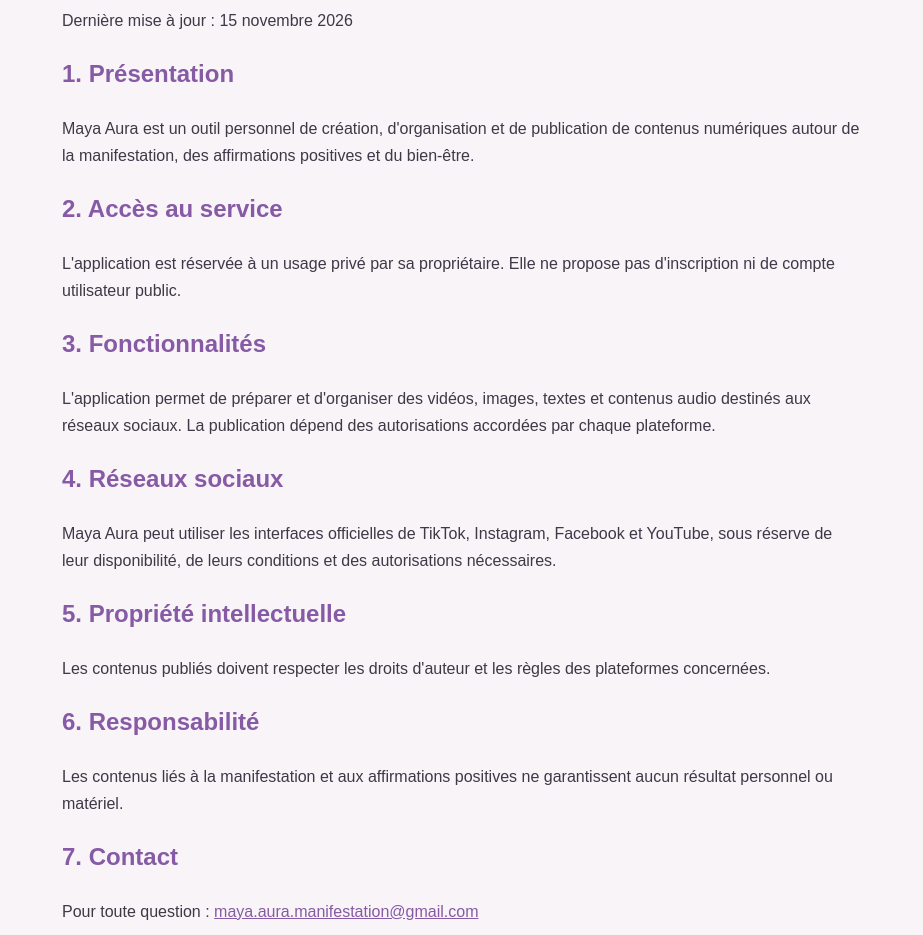
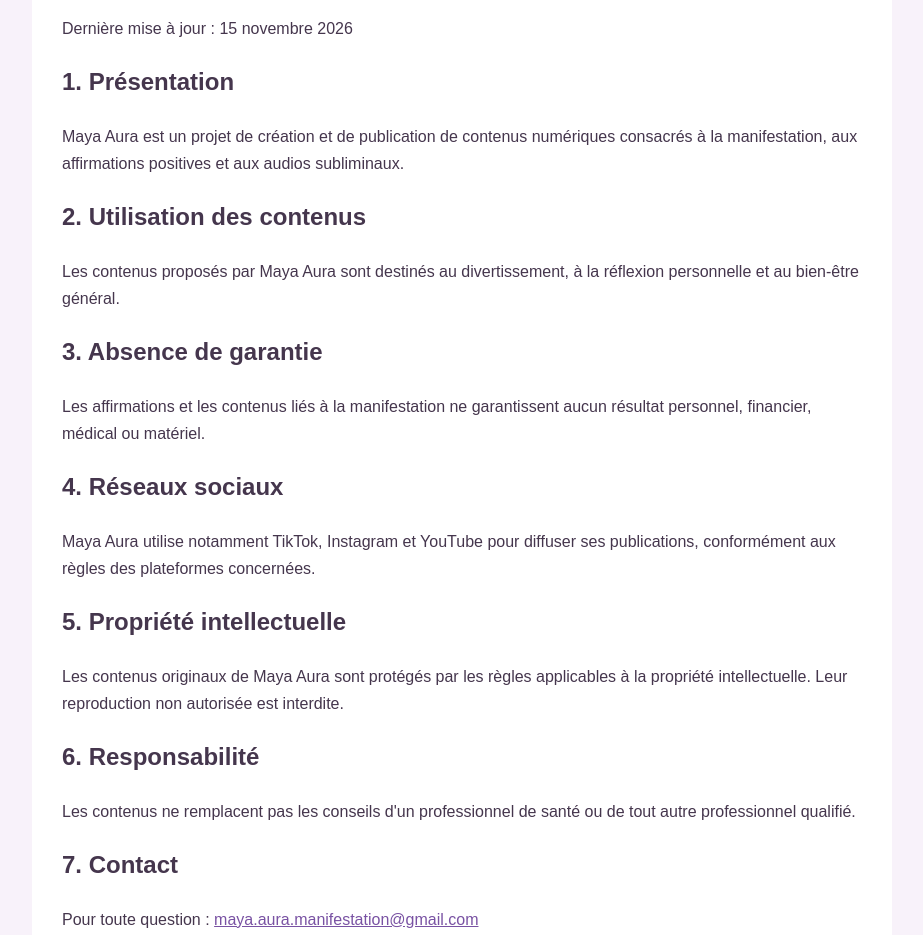
Before and after one commit to mayaauramanifestation-droid/maya-aura-legal, a plain HTML site: page conditions.html in a window 1280 px wide. Shown: the part 150-1085 px from the top of the page, without its empty margins (178-1101 px from the left). Drawn offline with Linux system fonts and the light colour scheme.

Commit message:
Update conditions.html

```diff
--- a/conditions.html
+++ b/conditions.html
@@ -7,63 +7,48 @@
   <style>
     body {
       font-family: Arial, sans-serif;
-      background: #f8f4f8;
-      color: #403747;
+      background: #f8f2fa;
+      color: #45364d;
       line-height: 1.7;
+      padding: 30px;
+    }
+    main {
       max-width: 800px;
-      margin: 40px auto;
-      padding: 20px;
+      margin: auto;
+      background: white;
+      padding: 30px;
+      border-radius: 15px;
     }
-    h1, h2 { color: #865aa5; }
-    a { color: #865aa5; }
+    a { color: #7952a3; }
   </style>
 </head>
 <body>
+<main>
   <h1>Conditions d'utilisation</h1>
   <p>Dernière mise à jour : 15 novembre 2026</p>
 
   <h2>1. Présentation</h2>
-  <p>Maya Aura est un outil personnel de création,
-  d'organisation et de publication de contenus
-  numériques autour de la manifestation,
-  des affirmations positives et du bien-être.</p>
+  <p>Maya Aura est un projet de création et de publication de contenus numériques consacrés à la manifestation, aux affirmations positives et aux audios subliminaux.</p>
 
-  <h2>2. Accès au service</h2>
-  <p>L'application est réservée à un usage privé
-  par sa propriétaire. Elle ne propose pas
-  d'inscription ni de compte utilisateur public.</p>
+  <h2>2. Utilisation des contenus</h2>
+  <p>Les contenus proposés par Maya Aura sont destinés au divertissement, à la réflexion personnelle et au bien-être général.</p>
 
-  <h2>3. Fonctionnalités</h2>
-  <p>L'application permet de préparer et
-  d'organiser des vidéos, images, textes
-  et contenus audio destinés aux réseaux sociaux.
-  La publication dépend des autorisations
-  accordées par chaque plateforme.</p>
+  <h2>3. Absence de garantie</h2>
+  <p>Les affirmations et les contenus liés à la manifestation ne garantissent aucun résultat personnel, financier, médical ou matériel.</p>
 
   <h2>4. Réseaux sociaux</h2>
-  <p>Maya Aura peut utiliser les interfaces
-  officielles de TikTok, Instagram, Facebook
-  et YouTube, sous réserve de leur disponibilité,
-  de leurs conditions et des autorisations
-  nécessaires.</p>
+  <p>Maya Aura utilise notamment TikTok, Instagram et YouTube pour diffuser ses publications, conformément aux règles des plateformes concernées.</p>
 
   <h2>5. Propriété intellectuelle</h2>
-  <p>Les contenus publiés doivent respecter
-  les droits d'auteur et les règles des
-  plateformes concernées.</p>
+  <p>Les contenus originaux de Maya Aura sont protégés par les règles applicables à la propriété intellectuelle. Leur reproduction non autorisée est interdite.</p>
 
   <h2>6. Responsabilité</h2>
-  <p>Les contenus liés à la manifestation
-  et aux affirmations positives ne garantissent
-  aucun résultat personnel ou matériel.</p>
+  <p>Les contenus ne remplacent pas les conseils d'un professionnel de santé ou de tout autre professionnel qualifié.</p>
 
   <h2>7. Contact</h2>
-  <p>Pour toute question :
-  <a href="mailto:maya.aura.manifestation@gmail.com">
-  maya.aura.manifestation@gmail.com</a></p>
+  <p>Pour toute question : <a href="mailto:maya.aura.manifestation@gmail.com">maya.aura.manifestation@gmail.com</a></p>
 
   <p><a href="index.html">Retour à l'accueil</a></p>
+</main>
 </body>
 </html>
-
-Ensuite clique sur « Commit changes » et confirme. Ce texte est un modèle à vérifier avant publication.
```
